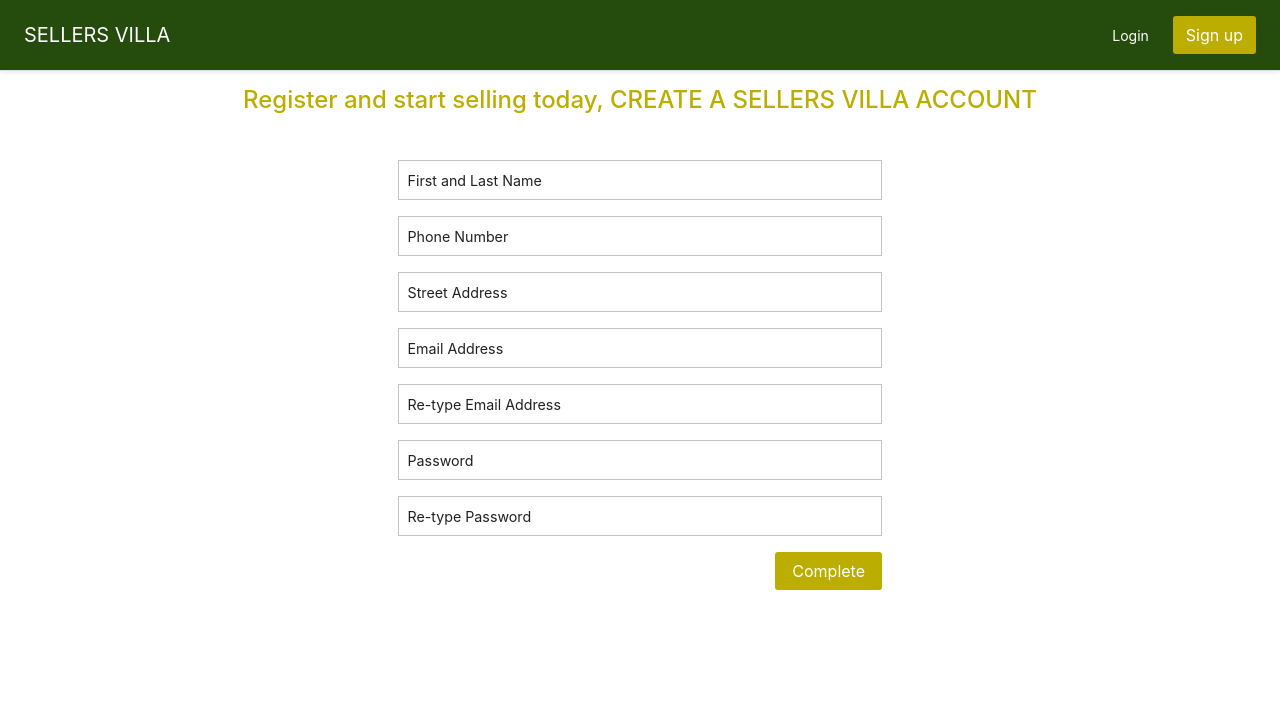
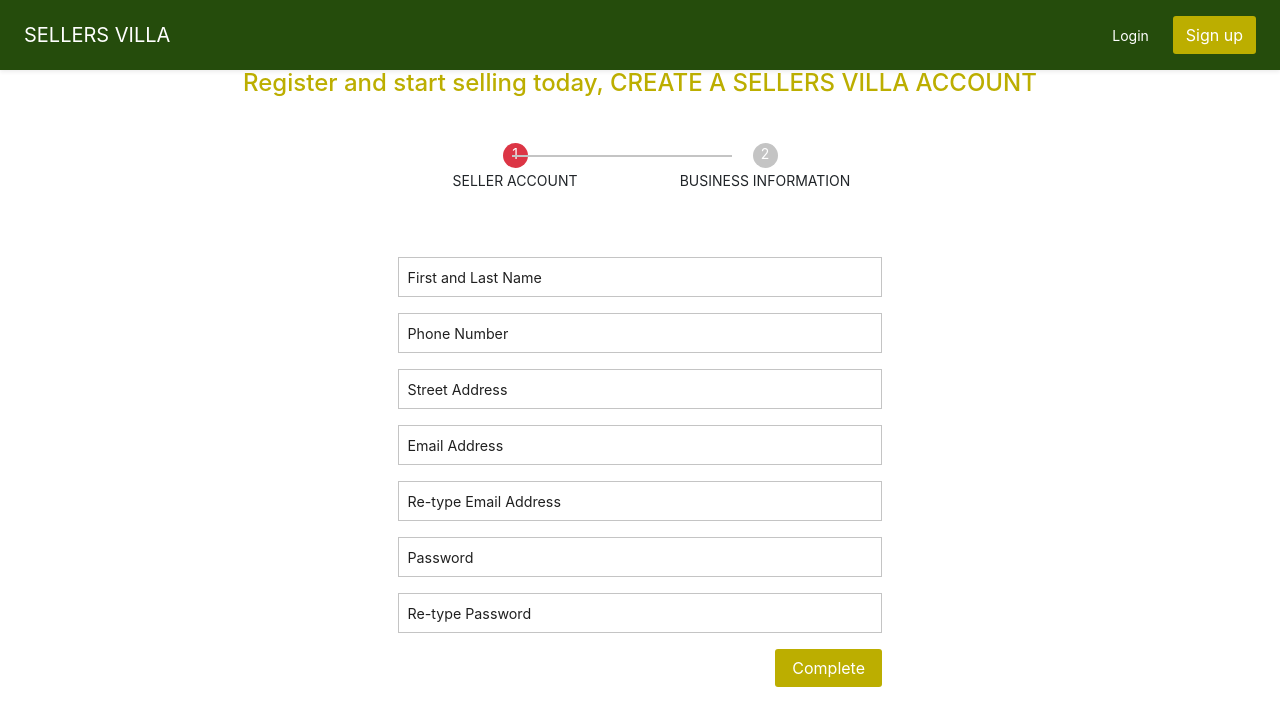
Before and after one commit to iballi2017/madeinlagos-v2, a PHP site: page /sellers/views/register.php in a window 1280 px wide. Shown: the top 726 px of the page. Run offline with PHP 8.4, Linux system fonts and the light colour scheme.

Commit message:
adding sellers villa

```diff
--- a/sellers/includes/head.php
+++ b/sellers/includes/head.php
@@ -0,0 +1,25 @@
+<!DOCTYPE html>
+<html lang="en">
+
+<head>
+    <meta charset="UTF-8">
+    <meta name="viewport" content="width=device-width, initial-scale=1.0">
+    <title>Seller Dashboard</title>
+    <!-- Bootstrap CSS -->
+    <link rel="stylesheet" href="https://cdn.jsdelivr.net/npm/bootstrap@4.5.3/dist/css/bootstrap.min.css"
+        integrity="sha384-TX8t27EcRE3e/ihU7zmQxVncDAy5uIKz4rEkgIXeMed4M0jlfIDPvg6uqKI2xXr2" crossorigin="anonymous">
+    <link rel="stylesheet" href="../assets/plugins/bootstrap-4.2.1/css/bootstrap.min.css">
+    <!-- Custom CSS -->
+    <link rel="stylesheet" href="../stylesheet/main.css">
+</head>
+
+<body>
+    <!-- header -->
+    <div
+        class="d-flex flex-column flex-md-row align-items-center p-3 px-md-4 bg_secondary shadow-sm">
+        <h5 class="my-0 mr-md-auto font-weight-normal text-white uppercase">Sellers Villa</h5>
+        <nav class="my-2 my-md-0 mr-md-3">
+            <a class="p-2 text-white" href="./login.php">Login</a>
+        </nav>
+        <a class="btn btn_primary" href="./register.php">Sign up</a>
+    </div> <!-- //header -->
--- a/sellers/javascript/main.js
+++ b/sellers/javascript/main.js
@@ -6,24 +6,26 @@ $(document).ready(function() {
     function textFocus() {
         $(".form-control").each(function() {
             if ($(this).val()) {
-                // if ($(this).parent().hasClass("sit")) {
+                if ($(this).parent().hasClass("sit")) {
                     $(this).parent().removeClass("sit");
-                // }
+                }
             }
             if (!$(this).val()) {
-                // if (!$(this).parent().hasClass("sit")) {
                 return;
-                // }
             }
         })
     }
     // fires when page refreshes
-    // windows.onload(function() {
-    //         textFocus();
-    //     })
     (function() {
         textFocus();
     })(jQuery);
+    window.addEventListener('load', () => {
+        if ($(".form-control").val()) {
+            $(".form-control").parent().removeClass("sit");
+        } else {
+            $(".form-control").parent().addClass("sit");
+        }
+    });
     $(".form-control").focus(function() {
         if ($(this).parent().hasClass("sit")) {
             $(this).parent().removeClass("sit");
@@ -37,14 +39,6 @@ $(document).ready(function() {
             $(this).parent().addClass("sit");
         }
     })
-
-
-    // $(".second_page_control").each(function() {
-    //     console.log("hhhh")
-    //     $(this).keyup(function() {
-    //         console.log($(this))
-    //     })
-    // })
 })
 
 
@@ -52,12 +46,18 @@ $(document).ready(function() {
 const firstPageFormControls = document.querySelectorAll(".first_page_control");
 const secondPageFormControls = document.querySelectorAll(".second_page_control");
 const accountFormErrorMsg = document.getElementById("accountInfo_form_errorMsg");
-// const businessFormErrorMsg = document.querySelector(".businessInfo_form_errorMsg");
-// const accountFormErrorMsg = document.getElementsByClassName("accountInfo_form_errorMsg");
 const businessFormErrorMsg = document.getElementById("businessInfo_form_errorMsg");
 const registerSubmitBtn = document.querySelector(".register_submit_btn");
 const slidePage = document.querySelector(".slidePage");
 const nextBtn = document.querySelector(".nextBtn");
+
+//
+const progressText = document.querySelectorAll(".step p");
+const bullet = document.querySelectorAll(".step .bullet");
+let current = 1;
+/* */
+if (nextBtn) {
+
     nextBtn.addEventListener("click", () => {
         for (let i = 0; i < firstPageFormControls.length; i++) {
             if (!firstPageFormControls[i].value) {
@@ -77,14 +77,21 @@ nextBtn.addEventListener("click", () => {
             return;
         } else {
             slidePage.style.marginLeft = "-100%";
+            bullet[current].classList.add("active");
+            progressText[current].classList.add("active");
+            current += 1;
         }
         if (!accountFormErrorMsg.classList.contains("hide")) {
             accountFormErrorMsg.classList.add("hide");
         }
     });
+}
 
 function prevBtn() {
     slidePage.style.marginLeft = "0";
+    bullet[current - 1].classList.remove("active");
+    progressText[current - 1].classList.remove("active");
+    current -= 1;
 }
 //
 // registerSubmitBtn.addEventListener("click", () => {
--- a/sellers/stylesheet/main.css
+++ b/sellers/stylesheet/main.css
@@ -159,6 +159,61 @@ select:-ms-input-placeholder {
   max-width: 500px;
   margin: 0 auto;
 }
+#registration_form_wrapper .progress_bar {
+  --width: 500px;
+  max-width: var(--width);
+}
+#registration_form_wrapper .progress_bar .step {
+  width: 100%;
+}
+#registration_form_wrapper .progress_bar .step:last-child .bullet::before, #registration_form_wrapper .progress_bar .step:last-child .bullet::after {
+  display: none;
+}
+#registration_form_wrapper .progress_bar .step .bullet {
+  position: relative;
+  height: 25px;
+  width: 25px;
+  background-color: #c4c4c4;
+  color: #ffffff;
+  display: inline-block;
+  border-radius: 50%;
+  transition: 0.2s;
+}
+#registration_form_wrapper .progress_bar .step .bullet.active {
+  border-color: #dc3545;
+  background-color: #dc3545;
+  color: #ffffff;
+}
+#registration_form_wrapper .progress_bar .step .bullet.active::after {
+  background-color: #dc3545;
+  transform: scaleX(0);
+  transform-origin: left;
+  animation: animate 0.3s linear forwards;
+}
+#registration_form_wrapper .progress_bar .step .bullet::before, #registration_form_wrapper .progress_bar .step .bullet::after {
+  position: absolute;
+  content: "";
+  bottom: 11px;
+  right: calc(var(--width)-224px);
+  height: 2px;
+  width: calc(var(--width) - 280px);
+  background-color: #c4c4c4;
+}
+@media (max-width: 490px) {
+  #registration_form_wrapper .progress_bar {
+    --width: 450px;
+    max-width: var(--width);
+  }
+  #registration_form_wrapper .progress_bar .step .bullet::before, #registration_form_wrapper .progress_bar .step .bullet::after {
+    right: calc(var(--width)-195px);
+    width: calc(var(--width) - 264px);
+  }
+}
+@media (max-width: 450px) {
+  #registration_form_wrapper .step .bullet::before, #registration_form_wrapper .step .bullet::after {
+    display: none;
+  }
+}
 #registration_form_wrapper .inner {
   width: 100%;
   overflow-x: hidden;
@@ -251,4 +306,14 @@ select:-ms-input-placeholder {
   display: none;
 }
 
+#register_success_page .inner {
+  height: 90vh;
+  display: flex;
+  align-items: center;
+  justify-content: center;
+}
+#register_success_page .inner img {
+  width: 150px;
+}
+
 /*# sourceMappingURL=main.css.map */
--- a/sellers/stylesheet/main.scss
+++ b/sellers/stylesheet/main.scss
@@ -157,6 +157,73 @@ select {
 #registration_form_wrapper {
     max-width: 500px;
     margin: 0 auto;
+    .progress_bar {
+        --width: 500px;
+        max-width: var(--width);
+        .step {
+            width: 100%;
+            &:last-child .bullet::before,
+            &:last-child .bullet::after {
+                display: none;
+            }
+            .bullet {
+                position: relative;
+                height: 25px;
+                width: 25px;
+                background-color: $lightColor;
+                color: $white;
+                display: inline-block;
+                border-radius: 50%;
+                transition: .2s;
+                &.active {
+                    border-color: $danger_color;
+                    background-color: $danger_color;
+                    color: $white;
+                    &::after {
+                        background-color: $danger_color;
+                        transform: scaleX(0);
+                        transform-origin: left;
+                        animation: animate 0.3s linear forwards;
+                    }
+                }
+                &::before,
+                &::after {
+                    position: absolute;
+                    content: "";
+                    bottom: 11px;
+                    right: calc(var(--width)-224px);
+                    height: 2px;
+                    width: calc(var(--width) - 280px);
+                    background-color: $lightColor;
+                }
+            }
+        }
+    }
+    @media(max-width:490px) {
+        .progress_bar {
+            --width: 450px;
+            max-width: var(--width);
+            .step {
+                .bullet {
+                    &::before,
+                    &::after {
+                        right: calc(var(--width)-195px);
+                        width: calc(var(--width) - 264px);
+                    }
+                }
+            }
+        }
+    }
+    @media(max-width:450px) {
+        .step {
+            .bullet {
+                &::before,
+                &::after {
+                    display: none;
+                }
+            }
+        }
+    }
     .inner {
         width: 100%;
         overflow-x: hidden;
@@ -259,3 +326,15 @@ select {
         }
     }
 }
+
+#register_success_page {
+    .inner {
+        height: 90vh;
+        display: flex;
+        align-items: center;
+        justify-content: center;
+        img {
+            width: 150px;
+        }
+    }
+}
--- a/sellers/views/register.php
+++ b/sellers/views/register.php
@@ -1,43 +1,33 @@
-<!DOCTYPE html>
-<html lang="en">
-
-<head>
-    <meta charset="UTF-8">
-    <meta name="viewport" content="width=device-width, initial-scale=1.0">
-    <title>Seller Dashboard</title>
-    <!-- Bootstrap CSS -->
-    <link rel="stylesheet" href="https://cdn.jsdelivr.net/npm/bootstrap@4.5.3/dist/css/bootstrap.min.css"
-        integrity="sha384-TX8t27EcRE3e/ihU7zmQxVncDAy5uIKz4rEkgIXeMed4M0jlfIDPvg6uqKI2xXr2" crossorigin="anonymous">
-    <link rel="stylesheet" href="../assets/plugins/bootstrap-4.2.1/css/bootstrap.min.css">
-    <!-- Custom CSS -->
-    <link rel="stylesheet" href="../stylesheet/main.css">
-</head>
-
-<body>
-    <!-- header -->
-    <div
-        class="d-flex flex-column flex-md-row align-items-center p-3 px-md-4 mb-3 bg_secondary border-bottom shadow-sm">
-        <h5 class="my-0 mr-md-auto font-weight-normal text-white uppercase">Sellers Villa</h5>
-        <nav class="my-2 my-md-0 mr-md-3">
-            <a class="p-2 text-white" href="./login.php">Login</a>
-        </nav>
-        <a class="btn btn_primary" href="./register.php">Sign up</a>
-    </div> <!-- //header -->
+<!-- head -->
+<?php include '../includes/head.php'; ?>
 
 
     <!-- main -->
-    <!-- <div class="container"> -->
+    <div class="container">
     <h4 class="text-center text_primary mb-5">Register and start selling today, CREATE A SELLERS VILLA ACCOUNT</h4>
-    <!-- </div> -->
+    </div>
     <div id="registration_form_wrapper">
-        <div class="inner">
-            <!-- <form action="#"> -->
+        <div class="progress_bar d-flex my-5">
+            <div class="step text-center">
+                <div class="bullet active">
+                    <span>1</span>
+                </div>
+                <p>SELLER ACCOUNT</p>
+            </div>
+            <div class="step text-center">
+                <div class="bullet">
+                    <span>2</span>
+                </div>
+                <p>BUSINESS INFORMATION</p>
+            </div>
+        </div>
+        <div class="inner mb-5">
             <form action="#" id="register_for_area" class="d-flex slidePage">
                 <!-- Account Info -->
                 <div id="account_info" class="page mx-2">
 
                     <div class="alert alert-danger hide" role="alert" id="accountInfo_form_errorMsg">
-                       Complete empty fields!
+                        Complete empty fields!
                     </div>
                     <div class="form-group">
                         <div class="form_wrapper sit">
@@ -90,7 +80,8 @@
                             <input type="password" value="" class="form-control first_page_control" id="cPassword"
                                 aria-describedby="cPasswordHelp">
                         </div>
-                        <small id="errorMsg" class="form-text text-danger pwd_error hide">Your passwords does not match</small>
+                        <small id="errorMsg" class="form-text text-danger pwd_error hide">Your passwords does not
+                            match</small>
                     </div>
                     <button type="button" class="btn btn_primary float-right px-3 nextBtn">Complete</button>
                 </div>
@@ -99,7 +90,7 @@
                 <div id="business_info" class="page mx-2">
 
                     <div class="alert alert-danger hide" role="alert" id="businessInfo_form_errorMsg">
-                       Complete empty fields!
+                        Complete empty fields!
                     </div>
                     <div class="form-group">
                         <div class="form_wrapper sit">
@@ -118,7 +109,8 @@
                     <div class="form-group">
                         <div class="form_wrapper sit">
                             <label for="gender">Gender</label>
-                            <input type="text" value="" class="form-control second_page_control" id="gender" aria-describedby="genderHelp">
+                            <input type="text" value="" class="form-control second_page_control" id="gender"
+                                aria-describedby="genderHelp">
                         </div>
                     </div>
                     <div class="form-group">
@@ -131,14 +123,16 @@
                     <div class="form-group">
                         <div class="form_wrapper sit">
                             <label for="idImage">Upload Your Personal ID</label>
-                            <input type="text" value="" class="form-control second_page_control" id="idImage" aria-describedby="genderHelp">
+                            <input type="text" value="" class="form-control second_page_control" id="idImage"
+                                aria-describedby="genderHelp">
                         </div>
                     </div>
-                    <button type="button" class="btn btn_primary float-left px-3 backBtn" onclick="prevBtn()">Back</button>
-                    <button type="submit" class="btn float-right px-3 btn_primary" id="register_submit_btn">Complete</button>
+                    <button type="button" class="btn btn_primary float-left px-3 backBtn"
+                        onclick="prevBtn()">Back</button>
+                    <button type="submit" class="btn float-right px-3 btn_primary"
+                        id="register_submit_btn">Complete</button>
                 </div>
             </form>
-            <!-- </form> -->
         </div>
     </div>
 
```
Also changed, not shown: sellers/views/login.php (+9 -34 lines), sellers/views/register-success-message.php (added, +13 -0 lines), sellers/assets/images/iconmonstr-check-mark.png (added), 1 other file. Lines whose indentation alone changed are shown as unchanged.
